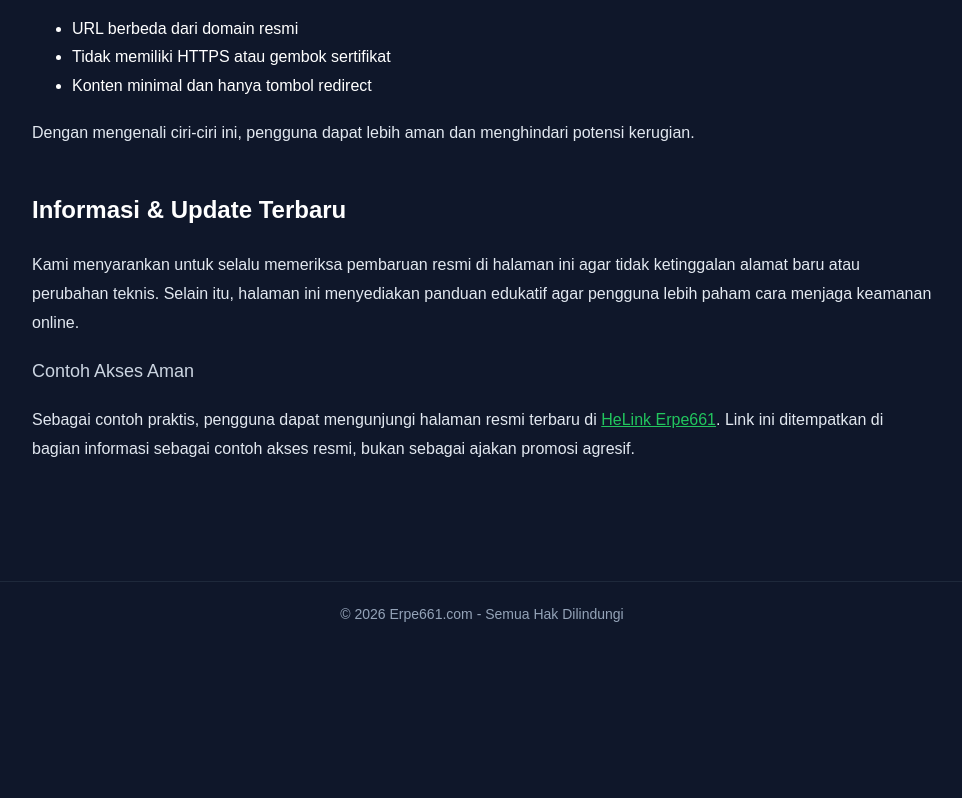
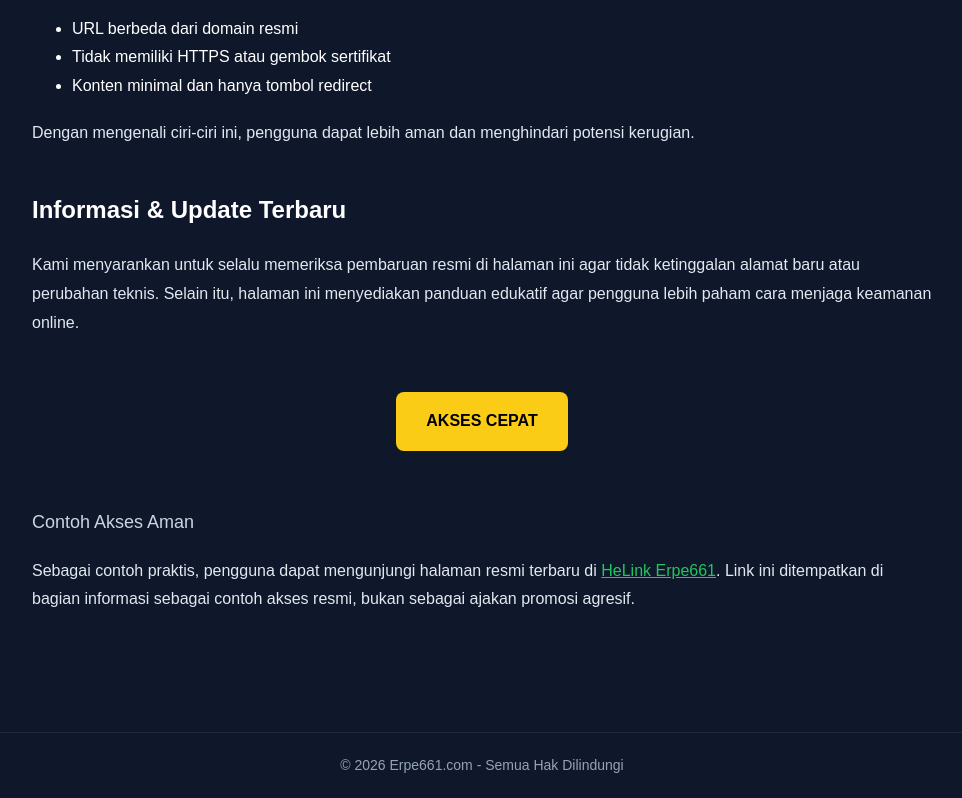
Before and after one commit to fauziandria3-oss/erpe661, a plain HTML site: page index.html in a window 1280 px wide. Shown: the part 938-1736 px from the top of the page, without its empty margins (158-1120 px from the left). Before the commit the page ends 1586 px from the top, so only its background shows below. Drawn offline with Linux system fonts and the light colour scheme.

Commit message:
Update index.html

```diff
--- a/index.html
+++ b/index.html
@@ -80,6 +80,7 @@ p {
     font-weight:bold;
     border-radius:8px;
     text-decoration:none;
+    text-transform:uppercase; /* membuat huruf kapital semua */
 }
 
 .main-btn:hover {
@@ -156,6 +157,13 @@ Dengan mengenali ciri-ciri ini, pengguna dapat lebih aman dan menghindari potens
 Kami menyarankan untuk selalu memeriksa pembaruan resmi di halaman ini agar tidak ketinggalan alamat baru atau perubahan teknis. Selain itu, halaman ini menyediakan panduan edukatif agar pengguna lebih paham cara menjaga keamanan online.
 </p>
 
+<!-- Tombol AKSES CEPAT di tengah konten -->
+<div style="text-align:center; margin:30px 0;">
+  <a href="https://heylink.me/erpe661/" class="main-btn" target="_blank" rel="nofollow noopener">
+    AKSES CEPAT
+  </a>
+</div>
+
 <h3>Contoh Akses Aman</h3>
 
 <p>
```
